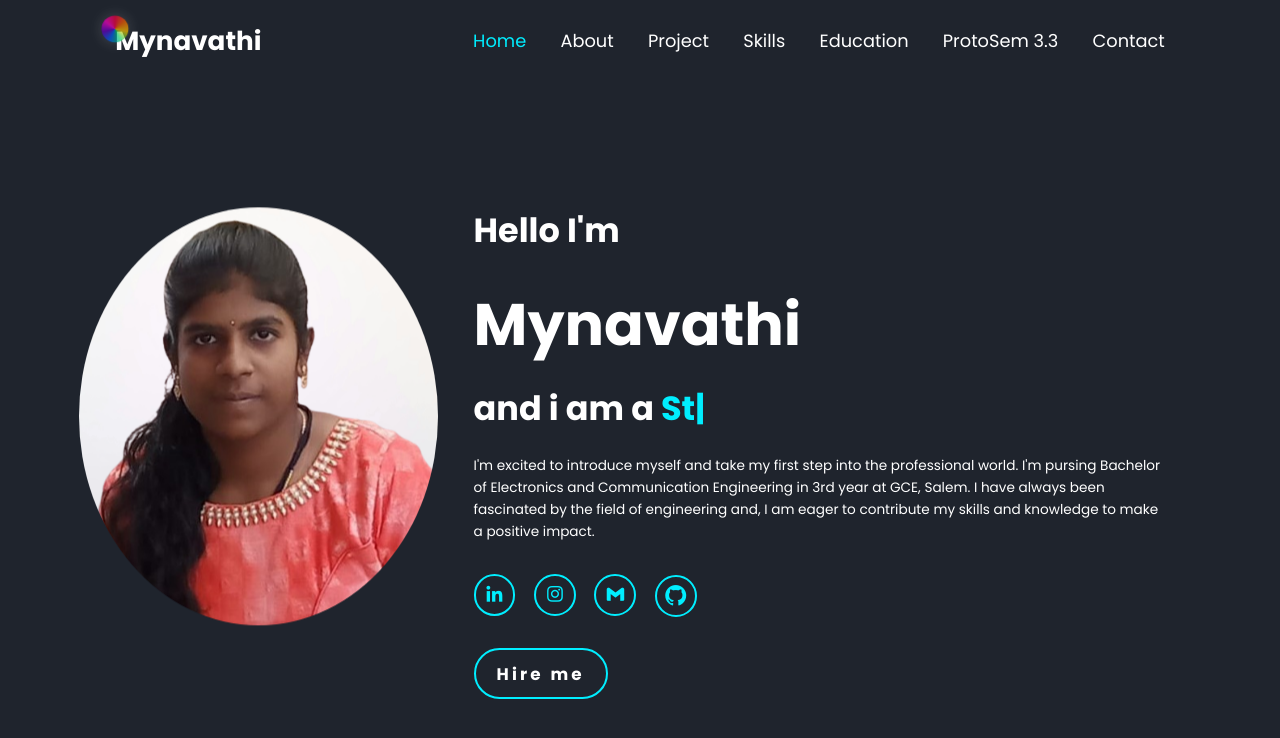
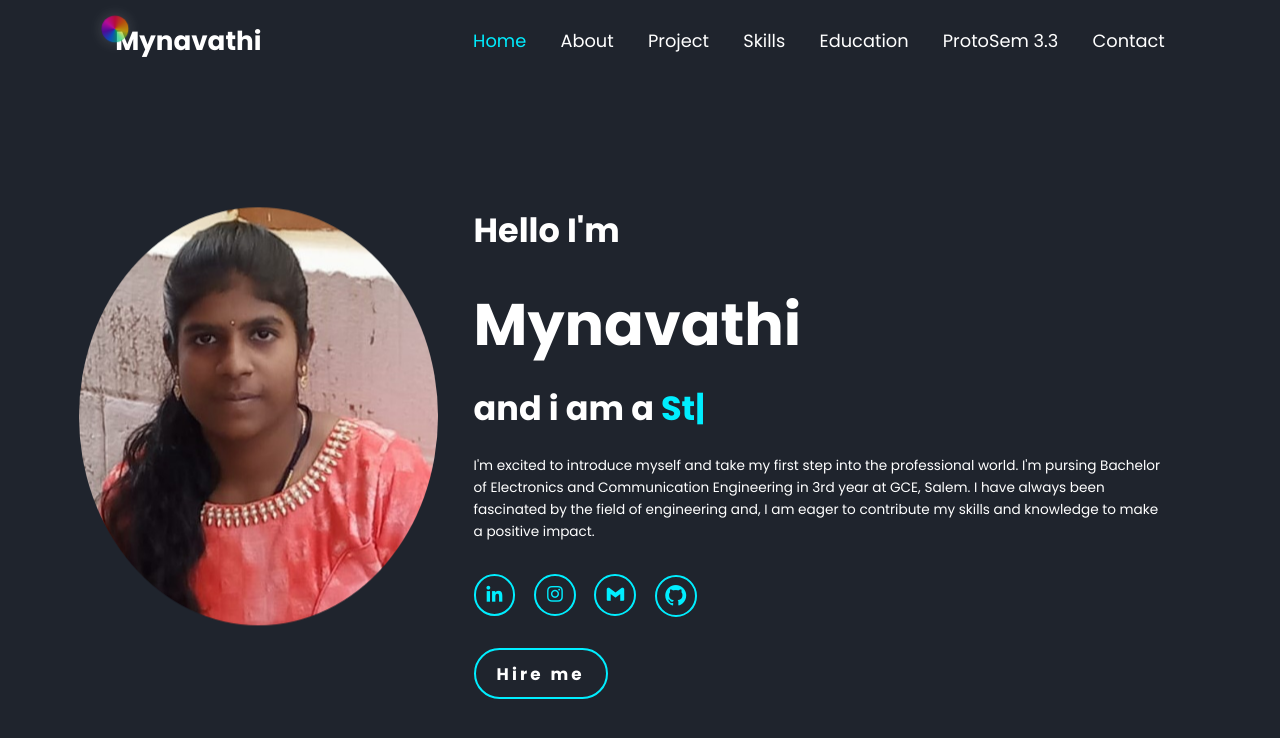
Before and after one commit to MYNAVATHI-S/Portfolio, a plain HTML site: page index.html in a window 1280 px wide. Drawn offline with nearby package versions, Linux system fonts and the light colour scheme.

Commit message:
Update index.html

```diff
--- a/index.html
+++ b/index.html
@@ -38,7 +38,7 @@
 
     <section class="home" id="home">
         <div class="home-img">
-            <img src="./assets/images/myna (2).png">
+            <img src="./assets/images/myna (2).jpg">
                     </div>
         <div class="home-content">
             <h3>Hello I'm</h3>
```
